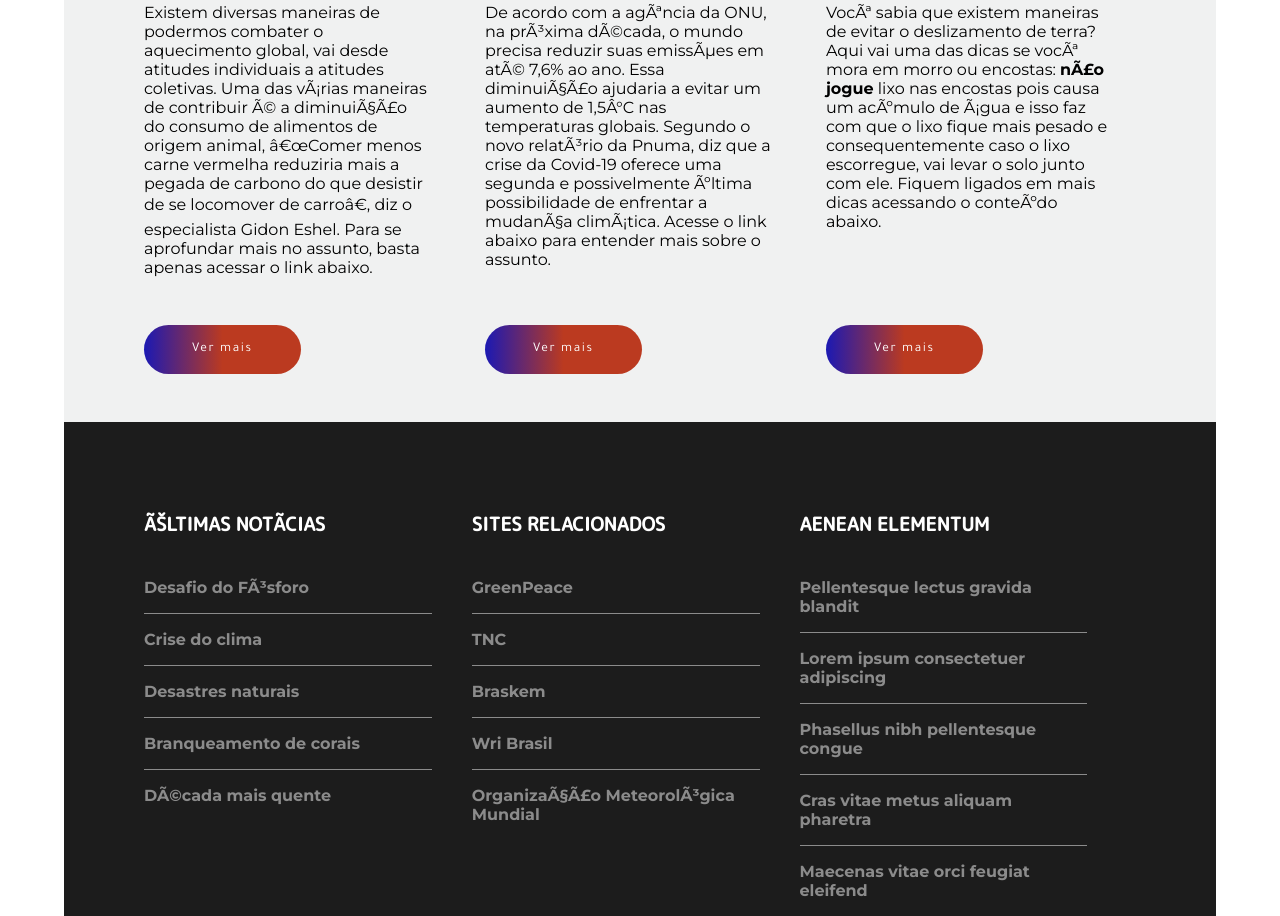
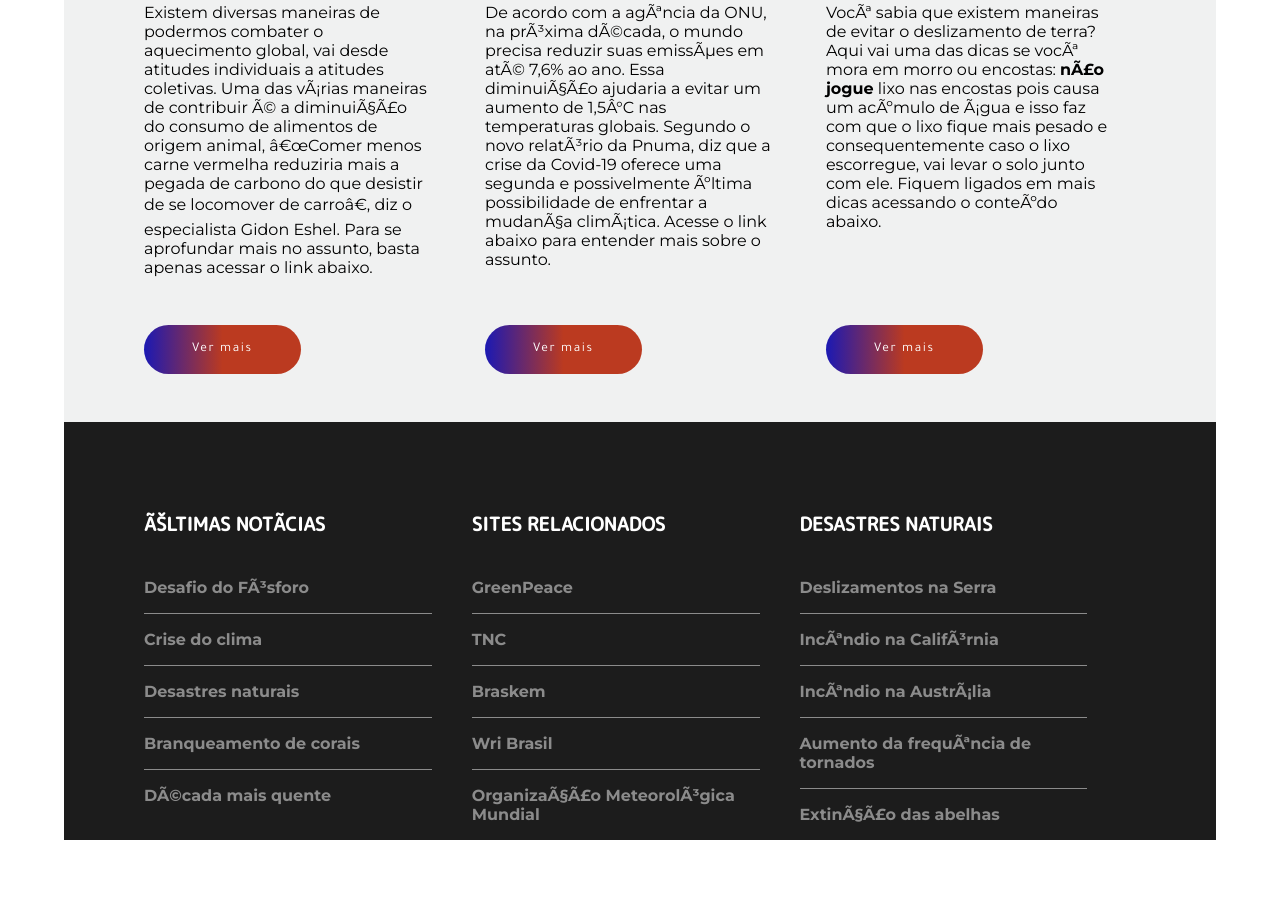
Before and after one commit to rafaelamuniz/rafaelamuniz.github.io, a plain HTML site: page index.html in a window 1280 px wide. Shown: the part 2083-2999 px from the top of the page. After the commit the page ends 2923 px from the top, so only its background shows below. Drawn offline with Linux system fonts and the light colour scheme.

Commit message:
Update index.html

```diff
--- a/index.html
+++ b/index.html
@@ -225,12 +225,12 @@
 					<li class="last-li-div-1"><a href="https://news.un.org/pt/news/topic/climate-change"><b>Organização Meteorológica Mundial</b></a></li>
 				</div>
 				<div class="div-3-ul">
-					<h3>Aenean elementum</h3>
-					<li><a href="#"><b>Pellentesque lectus gravida blandit</b></a></li>
-					<li><a href="#"><b>Lorem ipsum consectetuer adipiscing</b></a></li>
-					<li><a href="#"><b>Phasellus nibh pellentesque congue</b></a></li>
-					<li><a href="#"><b>Cras vitae metus aliquam pharetra</b></a></li>
-					<li class="last-li-div-1"><a href="#"><b>Maecenas vitae orci feugiat eleifend</b></a></li>
+					<h3>Desastres Naturais</h3>
+					<li><a href="https://avozdaserra.com.br/noticias/serramar-completa-12-dias-interditada-apos-deslizamento-de-terra"><b>Deslizamentos na Serra</b></a></li>
+					<li><a href="https://g1.globo.com/mundo/noticia/2020/09/08/devastacao-por-incendios-na-california-bate-recorde-neste-ano.ghtml"><b>Incêndio na Califórnia</b></a></li>
+					<li><a href="https://g1.globo.com/natureza/noticia/2020/07/28/incendios-na-australia-afetaram-3-bilhoes-de-animais-afirma-estudo.ghtml"><b>Incêndio na Austrália</b></a></li>
+					<li><a href="https://www.tecmundo.com.br/ciencia/170519-golfo-mexico-enfrentar-2-furacoes-proximos-dias.htm"><b>Aumento da frequência de tornados</b></a></li>
+					<li class="last-li-div-1"><a href="https://www.correiobraziliense.com.br/cidades-df/2020/09/4876711-responsaveis-pela-polinizacao-abelhas-correm-risco-de-extincao.html"><b>Extinção das abelhas</b></a></li>
 				</div>
 			</ul>
 
```
